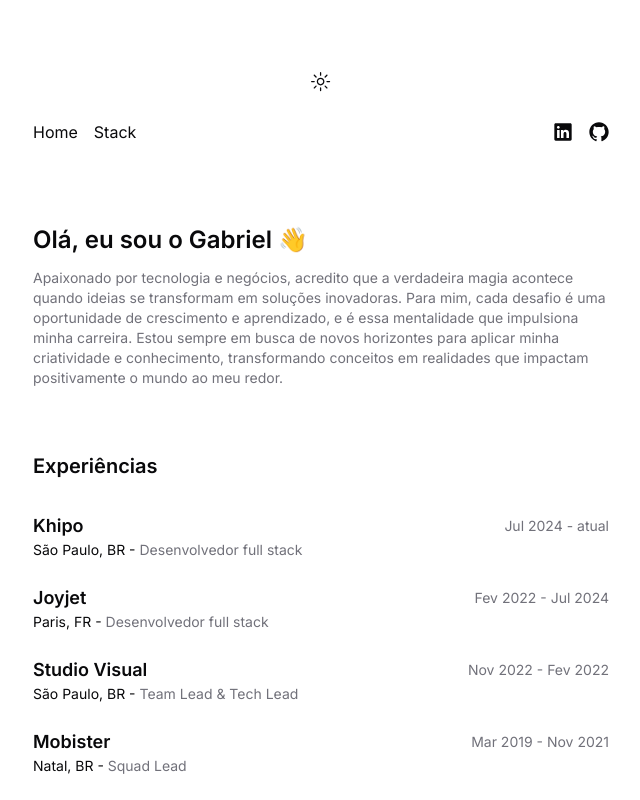
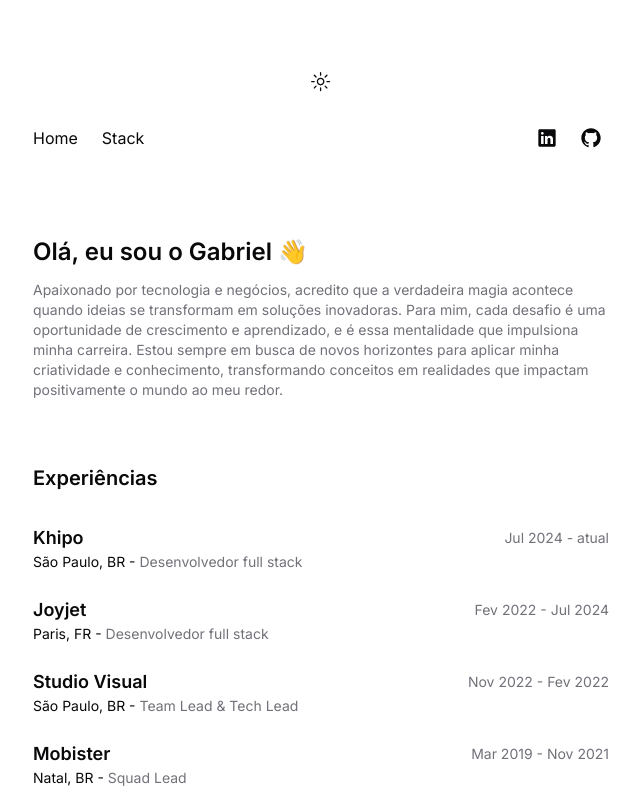
Before and after one commit to gabrieldesiderio/portfolio, a Next.js app: page / in a window 1280 px wide. Shown: the top 800 px of the page, without its empty margins (319-959 px from the left). Built offline with nearby package versions, Linux system fonts and the light colour scheme.

Commit message:
fix: navbar styles

```diff
--- a/src/components/navbar/index.tsx
+++ b/src/components/navbar/index.tsx
@@ -1,5 +1,7 @@
 import { GitHubLogoIcon, LinkedInLogoIcon } from '@radix-ui/react-icons'
 import Link from 'next/link'
+
+import { Button } from '@/components/ui/button'
 
 import { ModeToggle } from './mode-toggle'
 
@@ -10,16 +12,28 @@ export function Navbar() {
         <ModeToggle />
       </div>
       <nav className="flex items-center justify-between gap-8 leading-lose">
-        <div className="flex items-center gap-4">
+        <div className="flex items-center gap-6">
           <Link href="/">Home</Link>
           <Link href="/">Stack</Link>
         </div>
-        <div className="flex items-center gap-4">
-          <Link href="https://www.linkedin.com/in/gabrieldesiderio/">
-            <LinkedInLogoIcon className="size-5" />
+        <div className="flex items-center gap-2">
+          <Link
+            href="https://www.linkedin.com/in/gabrieldesiderio/"
+            target="_blank"
+            passHref
+          >
+            <Button variant="ghost" size="icon">
+              <LinkedInLogoIcon className="size-5" />
+            </Button>
           </Link>
-          <Link href="https://github.com/gabrieldesiderio">
-            <GitHubLogoIcon className="size-5" />
+          <Link
+            href="https://github.com/gabrieldesiderio"
+            target="_blank"
+            passHref
+          >
+            <Button variant="ghost" size="icon">
+              <GitHubLogoIcon className="size-5" />
+            </Button>
           </Link>
         </div>
       </nav>
```
